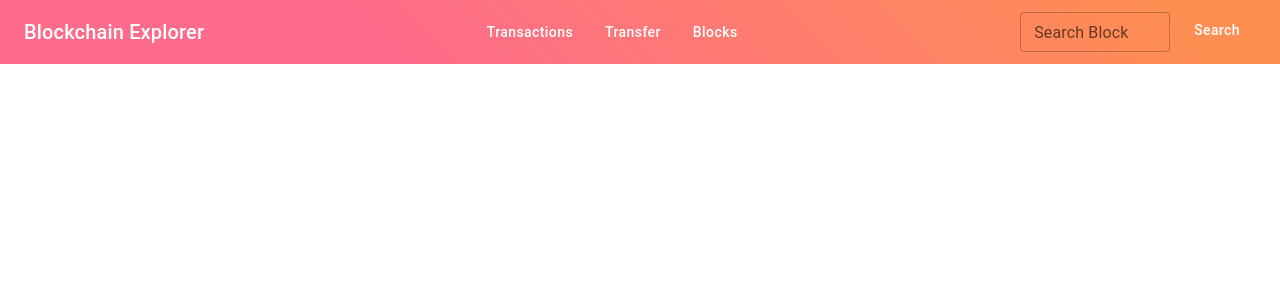
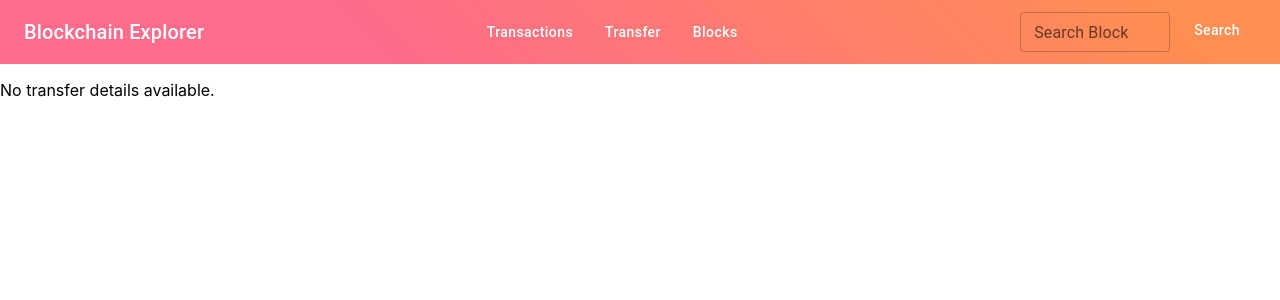
Before and after one commit to GBC-2024-Block-Explorer/block-explorer-ui, a React (Create React App) app: page /transactions in a window 1280 px wide. Shown: the top 300 px of the page. Built offline with nearby package versions, Linux system fonts and the light colour scheme.

Commit message:
i solved the transfer infor and it can be view in the transaction. kindly modify the Ui

```diff
--- a/src/components/Header.js
+++ b/src/components/Header.js
@@ -7,14 +7,14 @@ import { useNavigate } from "react-router-dom";
 // Custom styled AppBar for a blockchain-themed background
 const BlockchainAppBar = styled(AppBar)({
   backgroundColor: "#000000", // Dark background
-  color: "#FFFFFF", // White text
+  color: "#white", // White text
   boxShadow: "none", // Remove shadow for a flat design
 });
 
 // Custom styled Button for navigation links and search button
 const NavButton = styled(Button)({
   textTransform: "none", // Prevent uppercase text
-  color: "#FFFFFF", // Ensure text color is white
+  color: "white", // Ensure text color is white
   "&:hover": {
     backgroundColor: "rgba(255,   255,   255,   0.1)", // Lighten background on hover
   },
--- a/src/components/Theme.js
+++ b/src/components/Theme.js
@@ -13,14 +13,14 @@ const theme = createTheme({
       default: "#000000", // Dark background
     },
     text: {
-      primary: "#FFFFFF", // White text
+      primary: "#000000", // Black text
     },
   },
   components: {
     MuiAppBar: {
       styleOverrides: {
         root: {
-          background: "linear-gradient(45deg, #FE6B8B   30%, #FF8E53   90%)", // Gradient background
+          background: "linear-gradient(45deg, #FE6B8B 30%, #FF8E53 90%)", // Gradient background
           color: "#FFFFFF", // White text
           boxShadow: "none", // Remove shadow for a flat design
         },
--- a/src/components/Transactions.js
+++ b/src/components/Transactions.js
@@ -1,23 +1,24 @@
-// src/Transactions.js
-import React from "react";
+import React from 'react';
+import { useLocation } from 'react-router-dom';
 
 const Transactions = () => {
-  // Mock data for transactions
-  const transactions = [
-    // Add more transactions as needed
-  ];
+ const location = useLocation();
+ const transfer = location.state?.transfer;
 
-  return (
+ return (
     <div>
-      <ul>
-        {transactions.map((transaction) => (
-          <li key={transaction.id}>
-            {transaction.from} to {transaction.to} - {transaction.amount}
-          </li>
-        ))}
-      </ul>
+      {transfer ? (
+        <div>
+          <h2>Transfer Details</h2>
+          <p>From: {transfer.fromAddress}</p>
+          <p>To: {transfer.toAddress}</p>
+          <p>Amount: {transfer.amount}</p>
+        </div>
+      ) : (
+        <p>No transfer details available.</p>
+      )}
     </div>
-  );
+ );
 };
 
 export default Transactions;
--- a/src/components/Transfer.js
+++ b/src/components/Transfer.js
@@ -12,7 +12,8 @@ const Transfer = () => {
     e.preventDefault();
     console.log(`Transfer from ${fromAddress} to ${toAddress} for ${amount}`);
 
-    navigate("/transactions");
+    // Pass the transfer details in the state
+    navigate("/transactions", { state: { transfer: { fromAddress, toAddress, amount } } });
  };
 
  return (
```
Lines whose indentation alone changed are shown as unchanged.
